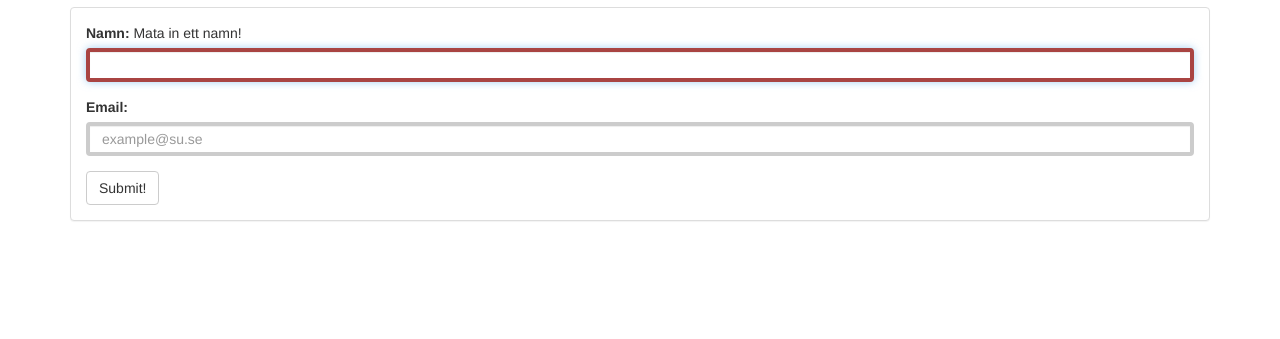
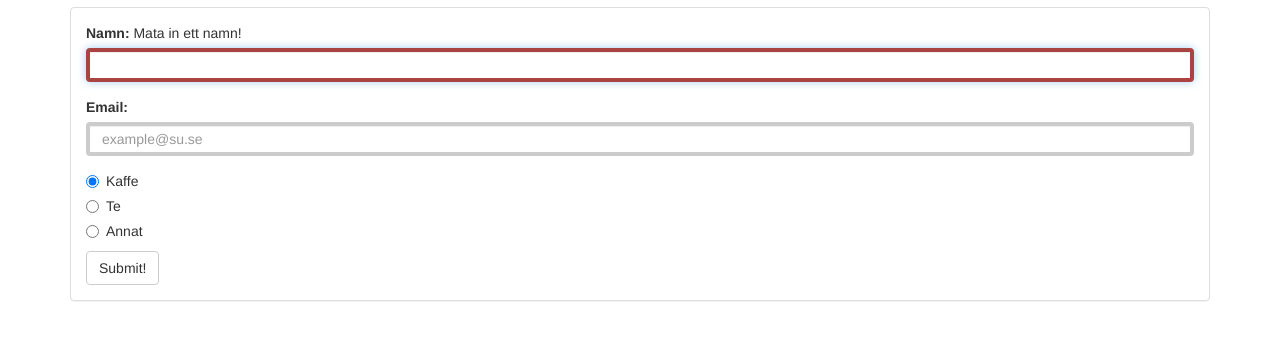
Before and after one commit to Oskarzito/WebbutvecklingKlientsidan, a plain HTML site: page 3.4.5/index.html in a window 1280 px wide. Shown: the part 93-432 px from the top of the page. Drawn offline with nearby package versions, Linux system fonts and the light colour scheme.

Commit message:
3.4.5 Påbörjad

```diff
--- a/3.4.5/index.html
+++ b/3.4.5/index.html
@@ -29,8 +29,23 @@
                         <span class="hint" data-email-hint="emailHint">Mata in en mail som slutar på '@su.se'!</span>
                         <input data-input="email" class="form-control" name="emailAdress" type="email" placeholder="example@su.se" required>
                     </div>
-                    <div class="form-group">
-
+                    <div class="radio">
+                        <label>
+                            <input type="radio" name="drink" value="coffee" checked>
+                            Kaffe
+                        </label>
+                    </div>
+                    <div class="radio">
+                        <label>
+                            <input type="radio" name="drink" value="tea">
+                            Te
+                        </label>
+                    </div>
+                    <div class="radio">
+                        <label>
+                            <input type="radio" name="drink" value="other">
+                            Annat
+                        </label>
                     </div>
                     <button type="submit" class="btn btn-default">Submit!</button>
                 </form>
```
Also changed, not shown: 3.4.5/scripts/main.js (+11 -0 lines).
